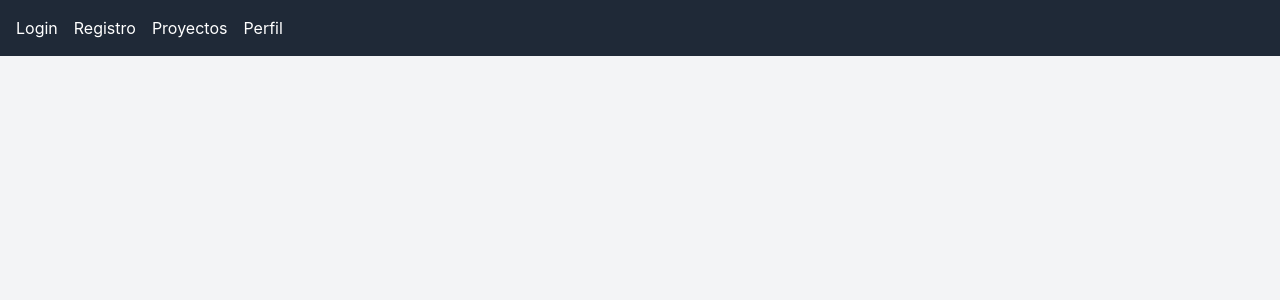
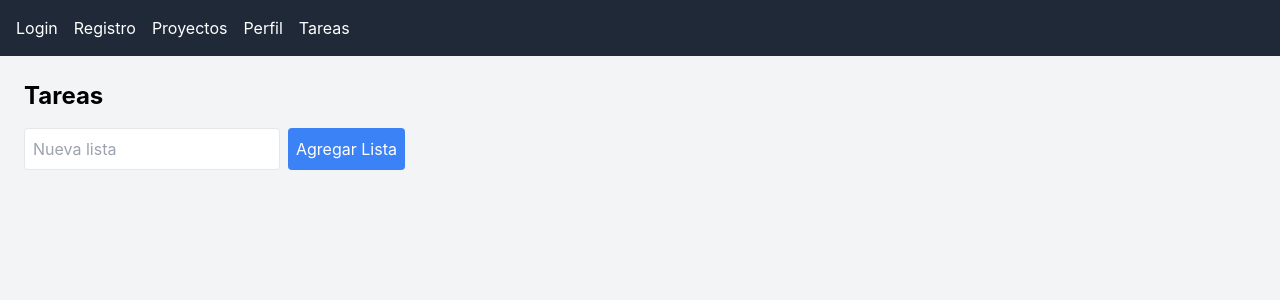
Before and after one commit to JorgeFierroo/FastPlanner, a React (Create React App) app in the folder frontend/: page /tasks in a window 1280 px wide. Shown: the top 300 px of the page. Built offline with nearby package versions, Linux system fonts and the light colour scheme; the HTML template or start-up script is replaced by a standard one.

Commit message:
Avance En La lista de tareas

```diff
--- a/frontend/src/App.tsx
+++ b/frontend/src/App.tsx
@@ -6,6 +6,7 @@ import Register from './pages/Register';
 import Projects from './pages/Projects';
 import Profile from './pages/Profile';
 import HomePage from './pages/HomePage';
+import TaskPage from './pages/TaskPage';
 
 function App() {
   return (
@@ -18,6 +19,7 @@ function App() {
           <Route path="/register" element={<Register />} />
           <Route path="/projects" element={<Projects />} />
           <Route path="/profile" element={<Profile />} />
+          <Route path="/tasks" element={<TaskPage />} />
         </Routes>
       </div>
     </Router>
--- a/frontend/src/components/Navigation.tsx
+++ b/frontend/src/components/Navigation.tsx
@@ -17,6 +17,9 @@ const Navigation: React.FC = () => {
         <Link to="/profile" className="text-white">
           Perfil
         </Link>
+        <Link to="/tasks" className="text-white">
+          Tareas
+        </Link>
       </div>
     </nav>
   );
--- /dev/null
+++ b/frontend/src/components/TaskCard.tsx
@@ -0,0 +1,13 @@
+type Props = {
+    text: string;
+};
+
+function TaskCard({ text }: Props) {
+    return (
+        <div className= "bg-white p-2 rounded shadow border">
+            {text}
+        </div>
+    );
+}
+
+export default TaskCard;
--- /dev/null
+++ b/frontend/src/components/TaskList.tsx
@@ -0,0 +1,43 @@
+import { useState } from "react";
+import TaskCard from "./TaskCard";
+
+type Props = {
+    tittle: string;
+};
+
+function TaskList({ tittle }: Props) {
+    const [tasks, setTasks] = useState<string[]>([]);
+    const [newTask, setNewTask] = useState("");
+
+    const addTask = () => {
+        if (!newTask.trim()) return;
+        setTasks([...tasks, newTask]);
+        setNewTask("");
+    };
+
+    return(
+        <div className= "bg-gray-100 p-4 rounded w-64 shadow">
+            <h2 className="text-lg font-bold mb-3">{tittle}</h2>
+
+        <div className="sapce-y-2">
+            {tasks.map((task, index) => (
+                <TaskCard key={index} text={task} />
+            ))}
+        </div>
+
+        <div className="mt-4 flex gap-2">
+            <input
+                value={newTask}
+                onChange={(e) => setNewTask(e.target.value)}
+                placeholder="Nueva Tarea"
+                className="border p-2 rounded flex-1"
+            />
+            <button onClick={addTask} className="bg-green 500 text-white px-rounded">
+                +
+            </button>
+        </div>
+    </div>
+    );
+}
+
+export default TaskList;
--- /dev/null
+++ b/frontend/src/pages/TaskPage.tsx
@@ -0,0 +1,43 @@
+import { useState } from "react";
+import TaskList from "../components/TaskList";
+
+type List = {
+    id: number
+    tittle: string
+};
+
+function TaskPage() {
+    const [lists, setLists] = useState<List[]>([]);
+    const [newList, setNewList] = useState("");
+
+    const addList = () => {
+        if (!newList.trim()) return;
+        setLists([...lists, { id:Date.now(), tittle: newList}]);
+        setNewList("");
+    };
+
+    return(
+        <div className="p-6">
+            <h1 className="text-2xl font-bold mb-4">Tareas</h1>
+            <div className="flex gap-2 mb-6">
+                <input
+                    value= {newList}
+                    onChange={(e) => setNewList(e.target.value)}
+                    placeholder="Nueva lista"
+                    className="border p-2 rounded w-64"
+                />
+                <button onClick= {addList} className="bg-blue-500 text-white p-2 rounded">
+                    Agregar Lista
+                </button>
+            </div>
+
+            <div className= "felx gap-6">
+                {lists.map((list) => (
+                    <TaskList key={list.id} tittle={list.tittle} />
+                ))}
+            </div>
+        </div>
+    );
+}
+
+export default TaskPage;
```
